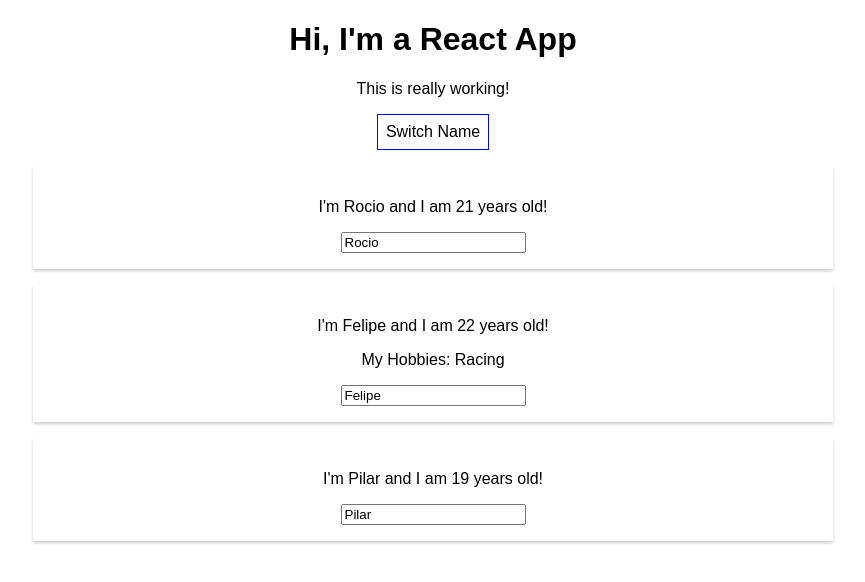
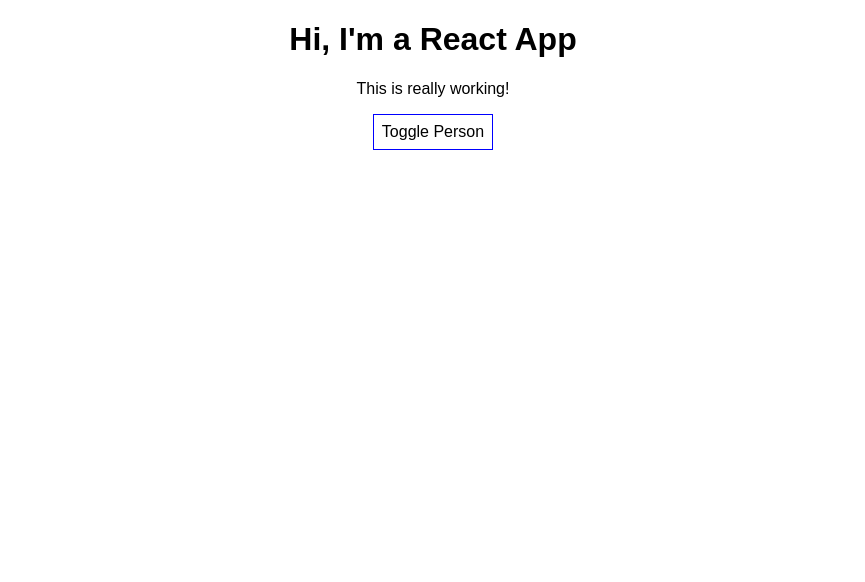
Before and after one commit to rocionadal/react-guide, a React (Create React App) app: page / in a window 1280 px wide. Shown: the top 582 px of the page, without its empty margins (207-1072 px from the left). Built offline with nearby package versions, Linux system fonts and the light colour scheme.

Commit message:
rendering content conditionally

```diff
--- a/src/App.js
+++ b/src/App.js
@@ -9,20 +9,21 @@
       { name: 'Felipe', age: 22 },
       { name: 'Pilar', age: 19 }
     ],
-    otherState: 'some other value'
+    otherState: 'some other value',
+    showPersons: false
   }
 
-  switchNameHandler = (newName) => {
+  switchNameHandler = ( newName ) => {
     this.setState( {
       persons: [
-        { name: 'Rocio', age: 21 },
+        { name: newName, age: 21 },
         { name: 'Felipe', age: 22 },
         { name: 'Pilar', age: 19 }
       ]
     } )
   }
 
-  nameChangedHandler = (event) => {
+  nameChangedHandler = ( event ) => {
     this.setState( {
       persons: [
         { name: 'Rocio', age: 21 },
@@ -30,6 +31,11 @@
         { name: 'Pilar', age: 19 }
       ]
     } )
+  }
+
+  togglePersonsHandler = () => {
+    const doesShow = this.state.showPersons;
+    this.setState( { showPersons: !doesShow } );
   }
 
   render () {
@@ -47,7 +53,11 @@
         <p>This is really working!</p>
         <button
           style={buttonStyle}
-          onClick={() => this.switchNameHandler('Rocioo!!')}>Switch Name</button>
+          onClick={this.togglePersonsHandler}>Toggle Person</button>
+
+        {
+          this.state.showPersons ?
+          <div>
           <Person
             name={this.state.persons[0].name}
             age={this.state.persons[0].age} />
@@ -59,6 +69,8 @@
           <Person
             name={this.state.persons[2].name}
             age={this.state.persons[2].age} />
+          </div> : null
+        }
       </div>
     );
     // return React.createElement('div', {className: 'App'}, React.createElement('h1', null, 'Does this work now?'));
```
Lines whose indentation alone changed are shown as unchanged.
